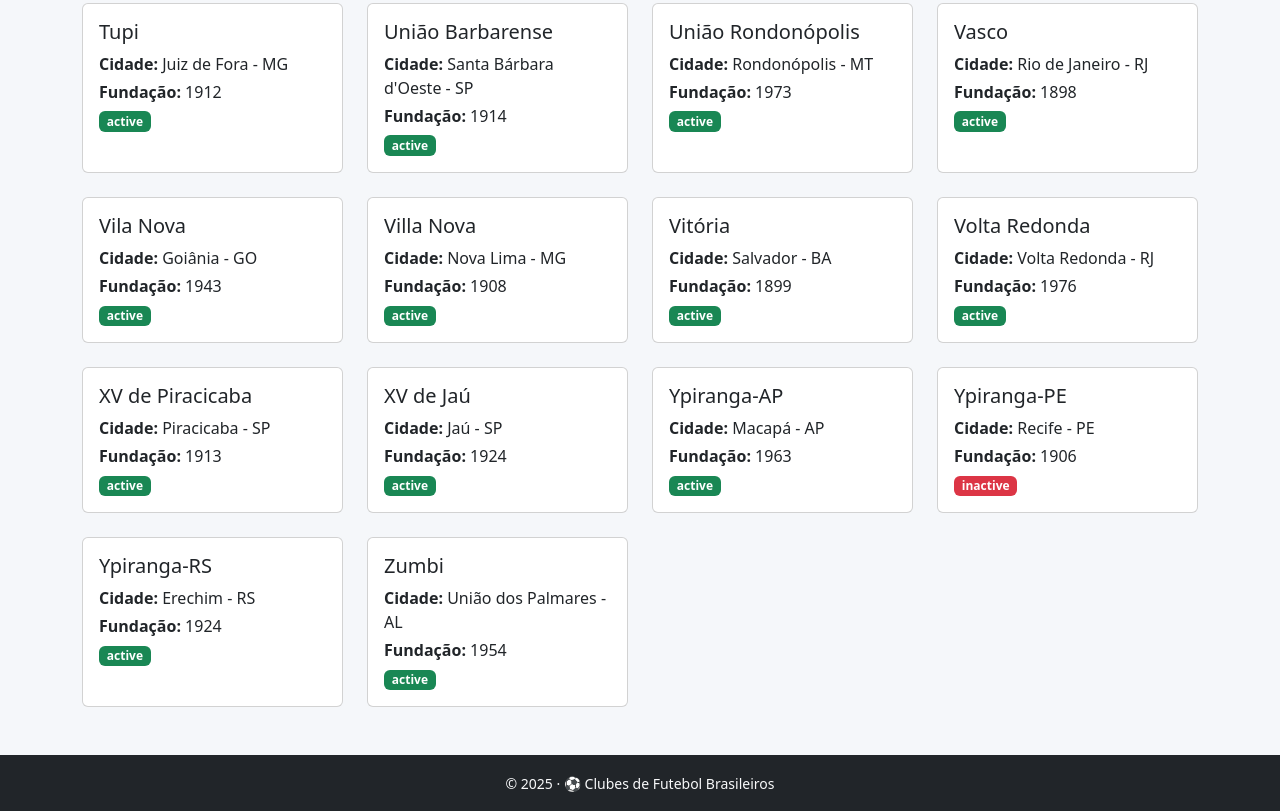
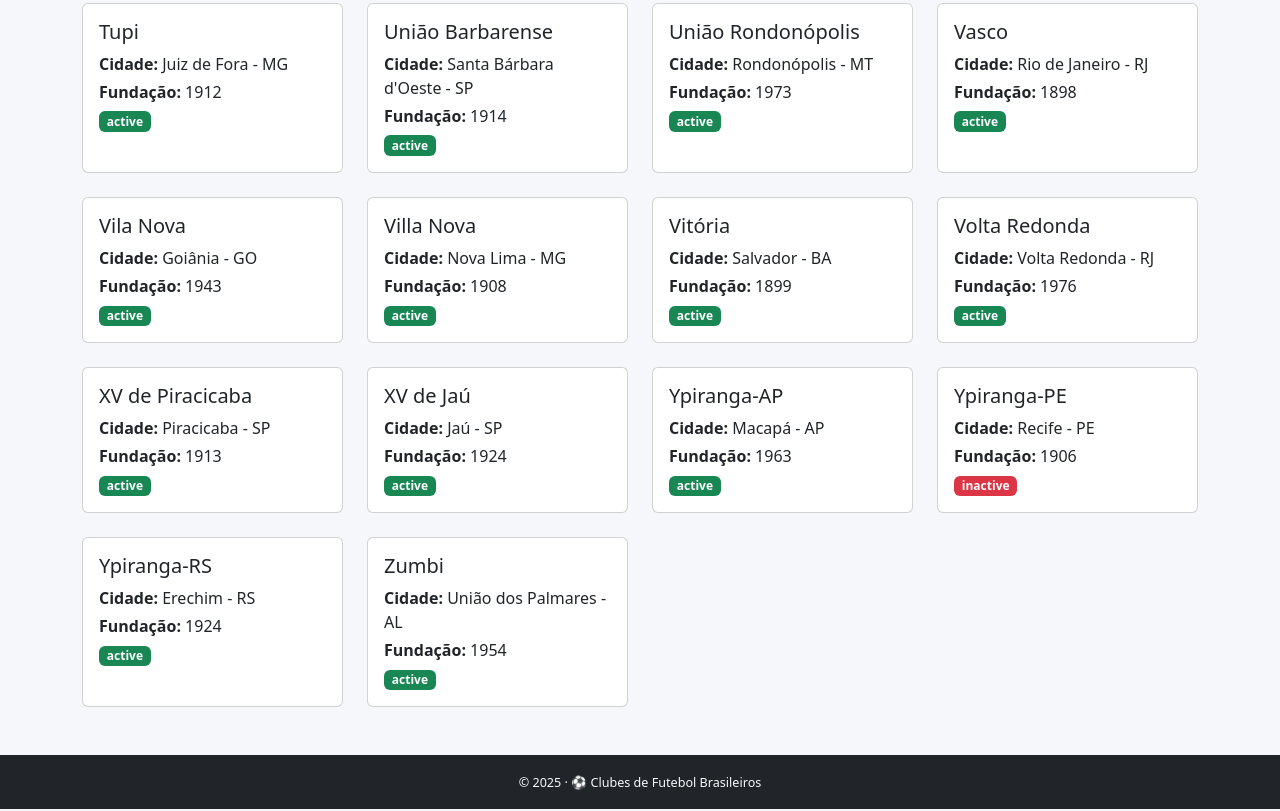
Before and after one commit to GbrlSouza/API-Times-Brasileiros, a website: page index.html in a window 1280 px wide. Shown: the part 7323-8134 px from the top of the page. Drawn offline with nearby package versions, Linux system fonts and the light colour scheme.

Commit message:
Add footer style to styles.css
Add footer style with reduced font size

```diff
--- a/css/styles.css
+++ b/css/styles.css
@@ -19,3 +19,7 @@
 .badge-inactive {
   background-color: #dc3545;
 }
+
+footer {
+  font-size: 0.9rem;
+}
```
